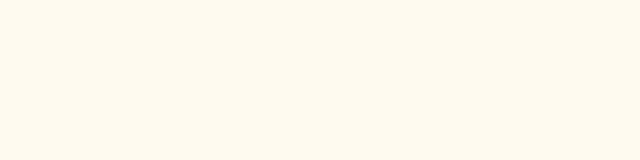
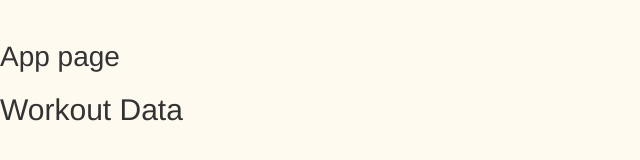
Before and after one commit to bobbyt1997/swolemate, a website: page public/app/index.html in a window 1280 px wide. Shown: the whole page, without its empty margins (0-640 px from the left). Drawn offline with nearby package versions, Linux system fonts and the light colour scheme.

Commit message:
Added visible content to body

```diff
--- a/public/app/index.html
+++ b/public/app/index.html
@@ -28,6 +28,8 @@
 </head>
 
 <body>
+    <h1>App page</h1>
+    <h2>Workout Data</h2>
 </body>
 
 </html>
```
